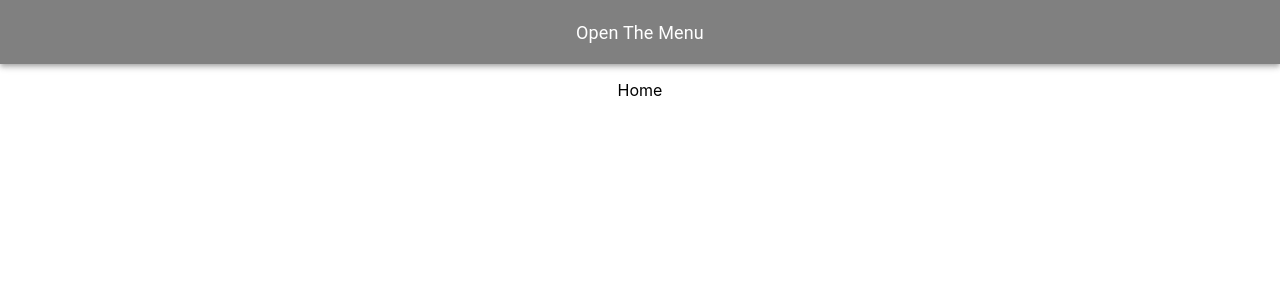
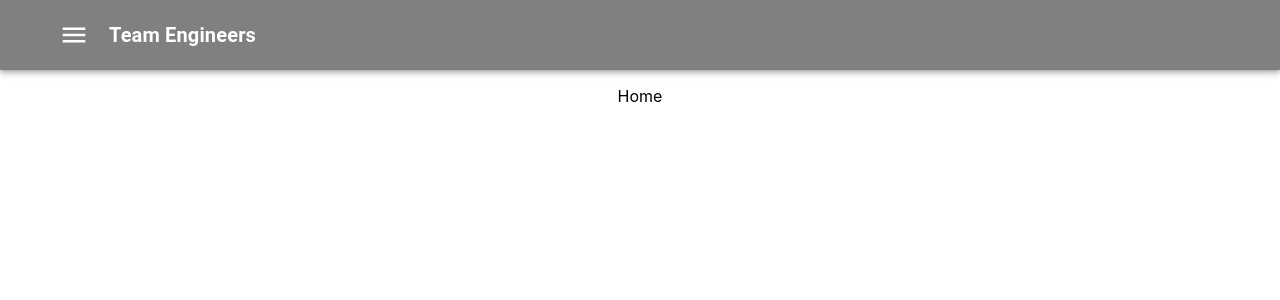
Before and after one commit to daisuke-maedagumi/first-app, a React (Create React App) app: page / in a window 1280 px wide. Shown: the top 300 px of the page. Built offline with nearby package versions, Linux system fonts and the light colour scheme.

Commit message:
chenged Navbar

```diff
--- a/src/components/Navber.jsx
+++ b/src/components/Navber.jsx
@@ -4,22 +4,34 @@ import ToolBar from '@material-ui/core/Toolbar'
 import Typography from '@material-ui/core/Typography';
 import { makeStyles } from '@material-ui/core/styles';
 import TemporaryDrawer from './TemporaryDrawer'
+import IconButton from '@material-ui/core/IconButton';
+import MenuIcon from '@material-ui/icons/Menu';
 
-const useStyles = makeStyles({
-  linkTitle: {
-    margin: 'auto'
+const useStyles = makeStyles((theme) => ({
+  menuIcon: {
+    width: 30,
+    height: 30,
+    color: 'white',
+    marginLeft: 35
+  },
+  icon:{
+    width:30,
+    height: 30
   },
   linkName: {
     padding: '0 20px',
     textDecoration: 'none',
-    fontSize: '18px',
+    fontSize: '20px',
     color: 'white',
-    cursor: 'pointer'
+    cursor: 'pointer',
+    fontWeight: 'bold'
   },
   BarColor: {
-    backgroundColor: 'gray'
+    marginRight: theme.spacing(2),
+    backgroundColor: 'gray',
+    display: 'flex'
   }
-})
+}))
 
 const Navber = (props) => {
   const classes = useStyles()
@@ -34,9 +46,12 @@ const Navber = (props) => {
   return (
     <div>
       <AppBar className={classes.BarColor} position="static">
-        <ToolBar>
+        <ToolBar >
+          <IconButton edge="start" className={classes.menuIcon} onClick={(event) => handleDrawerToglge(event)}>
+            <MenuIcon className={classes.icon}/>
+          </IconButton>
           <Typography className={classes.linkTitle}>
-            <p className={classes.linkName} onClick={(event) => handleDrawerToglge(event)}>Open The Menu</p>
+            <p className={classes.linkName} >Team Engineers</p>
           </Typography>
         </ToolBar>
       </AppBar>
```
